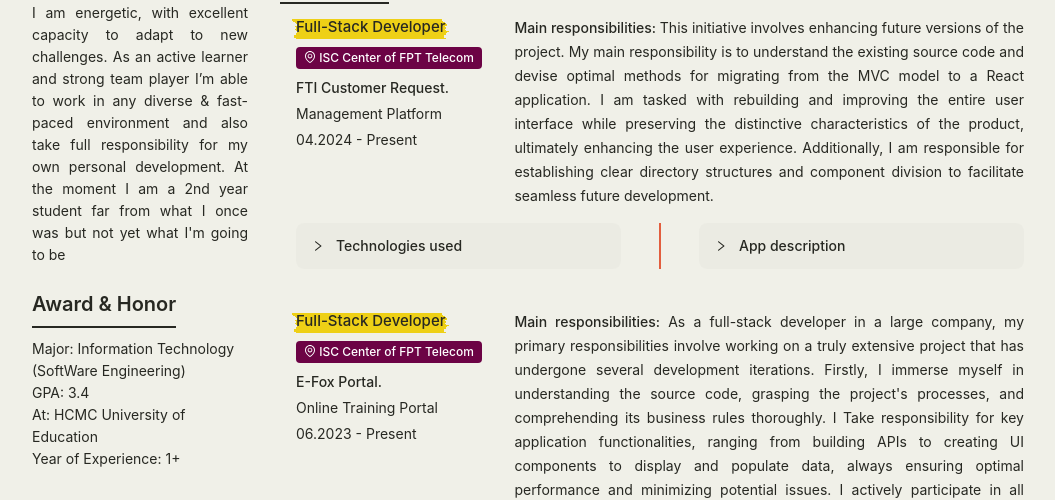
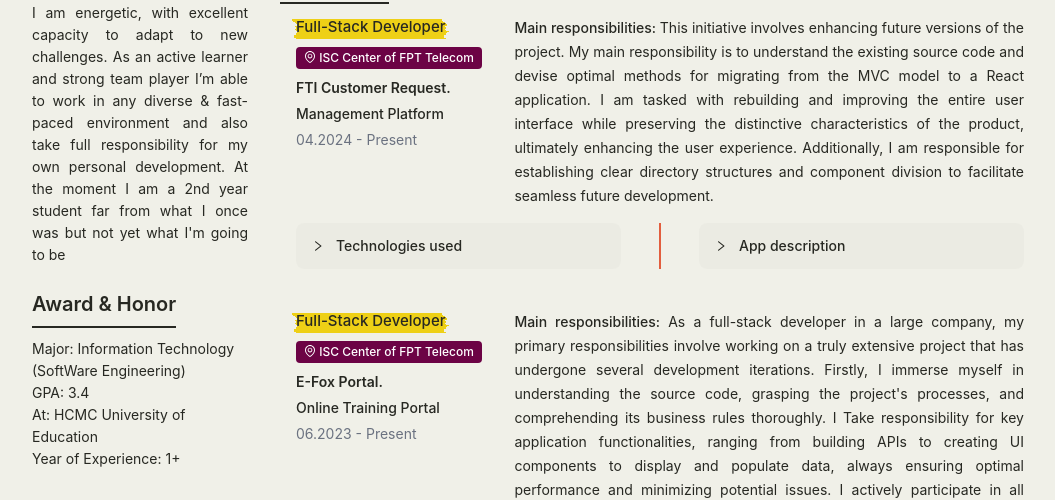
Before and after one commit to JohanTT/Ram-Resume, a React (Create React App) app: page / in a window 1280 px wide. Shown: the part 280-780 px from the top of the page, without its empty margins (112-1167 px from the left). Built offline with nearby package versions, Linux system fonts and the light colour scheme.

Commit message:
Refactor ExperienceMark component to update font styles and course information

```diff
--- a/src/component/experience-mark.component.tsx
+++ b/src/component/experience-mark.component.tsx
@@ -70,9 +70,9 @@ export default function ExperienceMark(
               <EnvironmentOutlined /> {companyName}
             </Tag>
           </Flex>
-          <Text className="font-medium">{projectName}</Text>
-          <Text>{courseName}</Text>
-          <Text>{courseTime}</Text>
+          <Text className="font-semibold">{projectName}</Text>
+          <Text className="font-medium">{courseName}</Text>
+          <Text className="text-gray-500">{courseTime}</Text>
         </div>
       </div>
       <div className="col-span-7">
```
